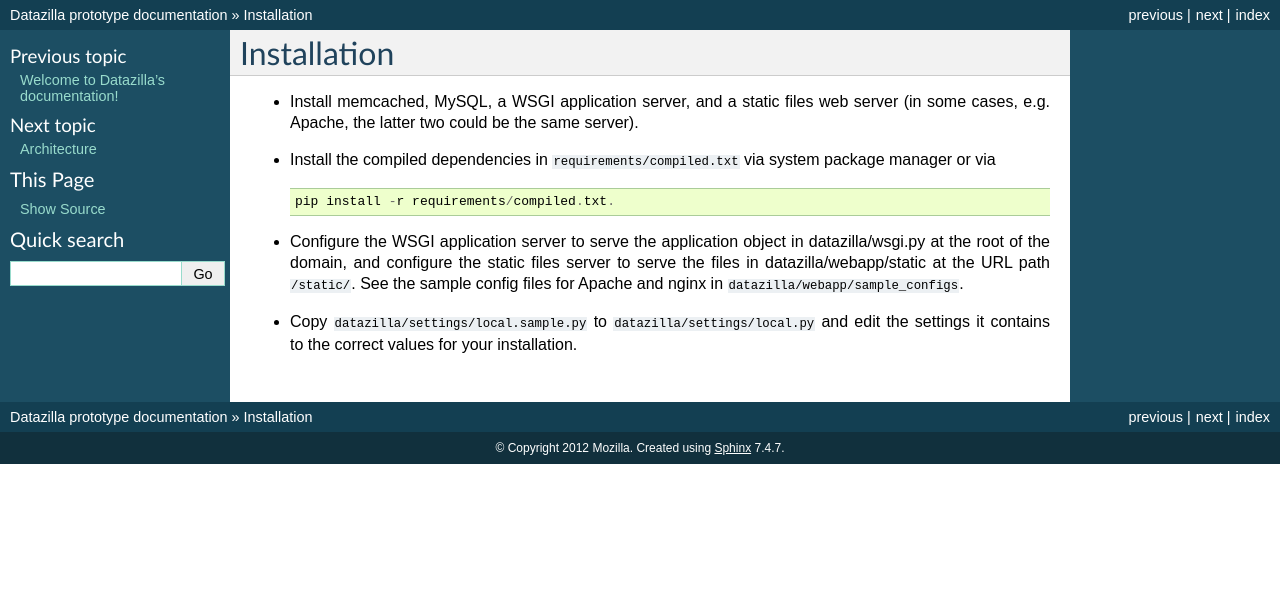
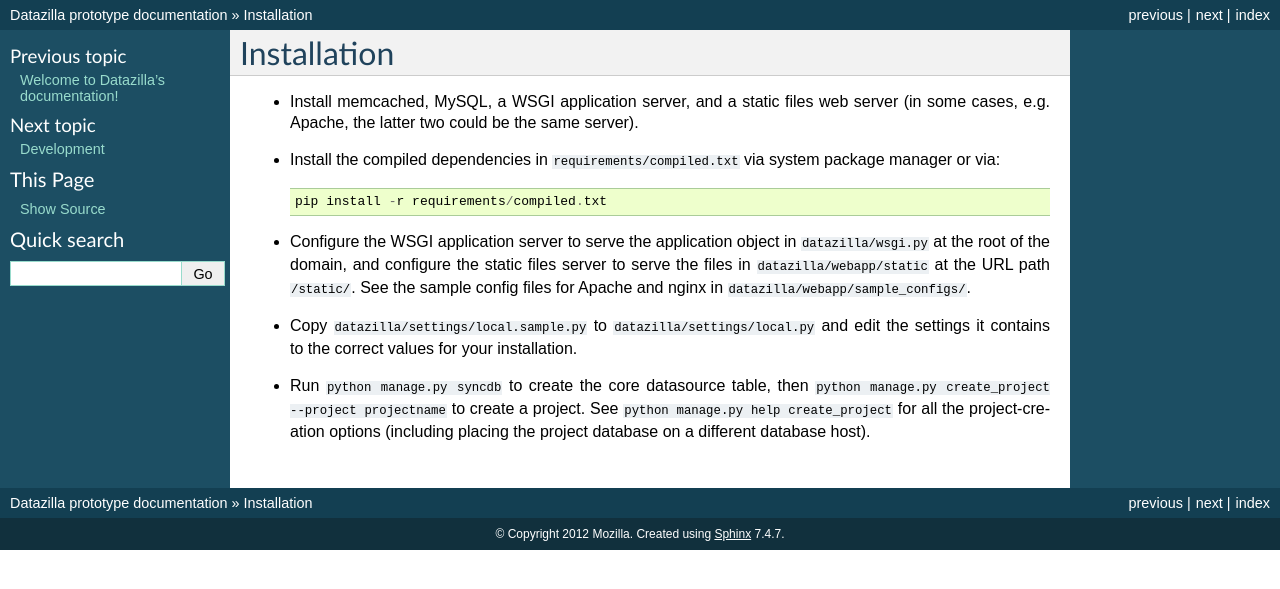
Before and after one commit to mozilla/datazilla, a Sphinx documentation site: the page built from docs/installation.rst, in a window 1280 px wide. Shown: the top 589 px of the page. Built offline with Sphinx 7.4.7, drawn with Linux system fonts in a browser that asks for light colours.

Commit message:
Update installation and development docs.

```diff
--- a/docs/index.rst
+++ b/docs/index.rst
@@ -17,8 +17,8 @@
    :maxdepth: 2
 
    installation
+   development
    architecture
-   tests
 
 * :ref:`search`
 
--- a/docs/installation.rst
+++ b/docs/installation.rst
@@ -1,9 +1,27 @@
 Installation
 ================
-* Install memcached, MySQL, a WSGI application server, and a static files web server (in some cases, e.g. Apache, the latter two could be the same server).
-* Install the compiled dependencies in ``requirements/compiled.txt`` via system package manager or via ::
 
-    pip install -r requirements/compiled.txt.
+* Install memcached, MySQL, a WSGI application server, and a static
+  files web server (in some cases, e.g. Apache, the latter two could be
+  the same server).
 
-* Configure the WSGI application server to serve the application object in datazilla/wsgi.py at the root of the domain, and configure the static files server to serve the files in datazilla/webapp/static at the URL path ``/static/``. See the sample config files for Apache and nginx in ``datazilla/webapp/sample_configs``.
-* Copy ``datazilla/settings/local.sample.py`` to ``datazilla/settings/local.py`` and edit the settings it contains to the correct values for your installation.
+* Install the compiled dependencies in ``requirements/compiled.txt`` via
+  system package manager or via::
+
+    pip install -r requirements/compiled.txt
+
+* Configure the WSGI application server to serve the application object
+  in ``datazilla/wsgi.py`` at the root of the domain, and configure the
+  static files server to serve the files in ``datazilla/webapp/static``
+  at the URL path ``/static/``. See the sample config files for Apache
+  and nginx in ``datazilla/webapp/sample_configs/``.
+
+* Copy ``datazilla/settings/local.sample.py`` to
+  ``datazilla/settings/local.py`` and edit the settings it contains to
+  the correct values for your installation.
+
+* Run ``python manage.py syncdb`` to create the core datasource table,
+  then ``python manage.py create_project --project projectname`` to
+  create a project. See ``python manage.py help create_project`` for all
+  the project-creation options (including placing the project database
+  on a different database host).
```
Also changed, not shown: docs/development.rst (added, +33 -0 lines), docs/tests.rst (deleted, +0 -8 lines).
